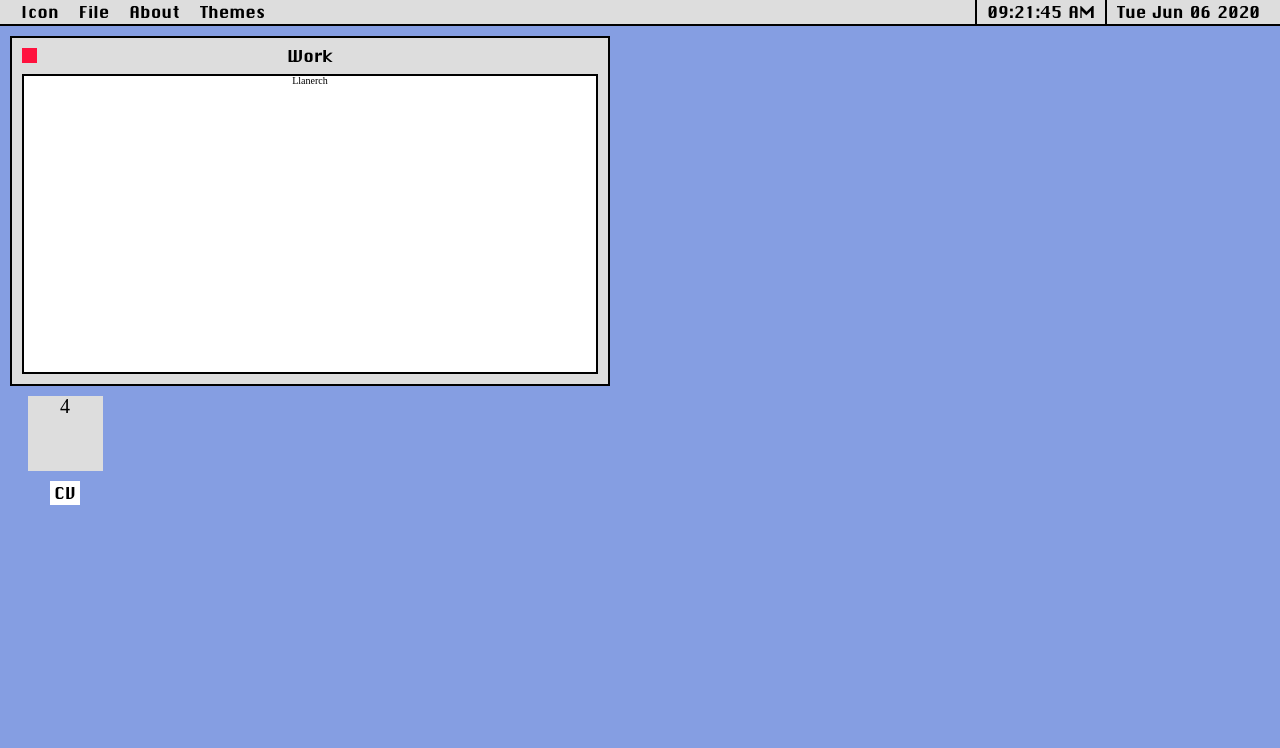
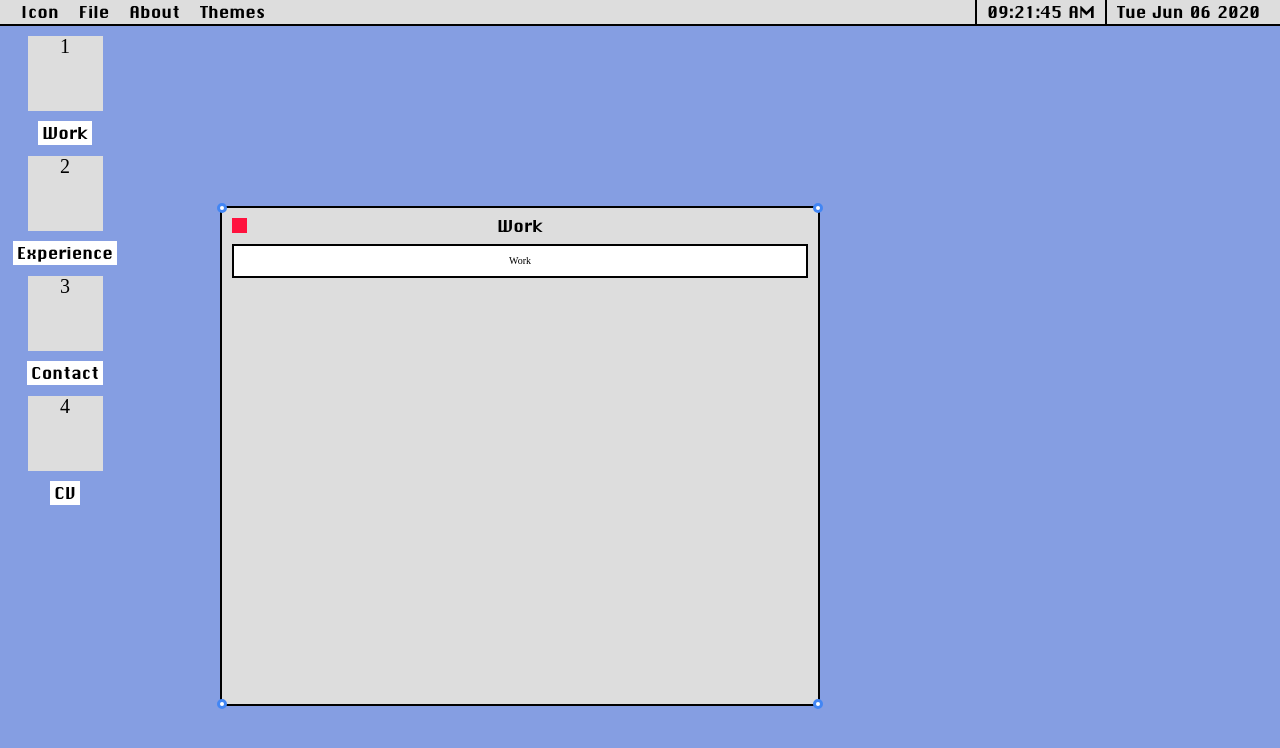
Before and after one commit to eagleeyejack/jackdavidevans-4, a Nuxt app: page / in a window 1280 px wide. Shown: the top 748 px of the page. Built offline with nearby package versions, Linux system fonts and the light colour scheme.

Commit message:
Resize div functionality

```diff
--- a/components/Window.vue
+++ b/components/Window.vue
@@ -1,18 +1,22 @@
 <template>
 	<div
 		v-show="localVisible === 1"
-		:id="title"
+		:id="title.toLowerCase()"
 		:index="index"
 		:style="{ top: y + 'px', left: x + 'px' }"
 		class="window"
 		draggable="true"
 	>
-		<div>
-			<button class="window__close" @click="close" />
+		<div class="window__inner">
+			<button class="window__close" @click="close(title.toLowerCase())" />
 			<div class="window__title">{{ title }}</div>
 			<div class="window__contents">
 				<slot></slot>
 			</div>
+			<div class="resizer top-left" />
+			<div class="resizer top-right" />
+			<div class="resizer bottom-left" />
+			<div class="resizer bottom-right" />
 		</div>
 	</div>
 </template>
@@ -20,9 +24,10 @@
 <script lang="ts">
 import Vue from "vue"
 import dragItems from "../mixins/dragItems"
+import resizeDiv from "../mixins/resizeDiv"
 
 export default Vue.extend({
-	mixins: [dragItems],
+	mixins: [dragItems, resizeDiv],
 	props: {
 		title: {
 			type: String,
@@ -36,13 +41,17 @@ export default Vue.extend({
 			type: Number,
 			required: true,
 			default: 0
+		},
+		close: {
+			type: Function,
+			required: true
 		}
 	},
 	data() {
 		return {
 			localVisible: 0,
-			y: this.index * 10 + 110 * (this.index - 1),
-			x: this.index * 10 + 110 * (this.index - 1)
+			y: this.index * 10 + 170 * this.index,
+			x: this.index * 10 + 210 * this.index
 		}
 	},
 	watch: {
@@ -55,19 +64,41 @@ export default Vue.extend({
 	},
 	mounted() {
 		dragItems.methods.dragElement(this.$el)
-		console.log(this.index * 10 + 10 * (this.index - 1))
+		resizeDiv.methods.resizeDiv(`#${this.title.toLowerCase()}`)
 		this.localVisible = this.visible
-	},
-	methods: {
-		close() {
-			this.localVisible = 0
-			console.log("ding")
-		}
 	}
 })
 </script>
 
 <style scoped lang="scss">
+.resizer {
+	width: 10px;
+	height: 10px;
+	border-radius: 50%; /*magic to turn square into circle*/
+	background: white;
+	border: 3px solid #4286f4;
+	position: absolute;
+}
+.resizer.top-left {
+	left: -5px;
+	top: -5px;
+	cursor: nwse-resize; /*resizer cursor*/
+}
+.resizer.top-right {
+	right: -5px;
+	top: -5px;
+	cursor: nesw-resize;
+}
+.resizer.bottom-left {
+	left: -5px;
+	bottom: -5px;
+	cursor: nesw-resize;
+}
+.resizer.bottom-right {
+	right: -5px;
+	bottom: -5px;
+	cursor: nwse-resize;
+}
 .window {
 	position: absolute;
 	top: 0;
@@ -80,6 +111,11 @@ export default Vue.extend({
 	left: 300px;
 	z-index: 1;
 	border: 2px solid var(--color-black);
+	min-height: 500px;
+
+	&__inner {
+		height: 100%;
+	}
 
 	&__title {
 		display: inline-block;
@@ -91,6 +127,7 @@ export default Vue.extend({
 		width: 100%;
 		cursor: grab;
 		padding-bottom: var(--space-tiny);
+		width: 100%;
 	}
 
 	&__close {
@@ -106,8 +143,10 @@ export default Vue.extend({
 
 	&__contents {
 		background: var(--color-white);
-		min-height: 300px;
 		border: 2px solid var(--color-black);
+		height: calc(100% - 26px);
+		width: 100%;
+		padding: var(--space-tiny);
 	}
 }
 </style>
--- a/mixins/dragItems.ts
+++ b/mixins/dragItems.ts
@@ -30,11 +30,13 @@ export default {
 
 				elmnt.style.top = elmnt.offsetTop - pos2 + "px"
 				elmnt.style.left = elmnt.offsetLeft - pos1 + "px"
+				elmnt.style.zIndex = 5
 			}
 
 			function closeDragElement() {
 				document.onmouseup = null
 				document.onmousemove = null
+				elmnt.style.zIndex = 4
 			}
 		}
 	}
--- /dev/null
+++ b/mixins/resizeDiv.ts
@@ -0,0 +1,84 @@
+export default {
+	methods: {
+		resizeDiv(div: any) {
+			const element = document.querySelector(div)
+			const resizers = document.querySelectorAll(div + " .resizer")
+			const minimumSize = 20
+			let originalWidth = 0
+			let originalHeight = 0
+			let originalX = 0
+			let originalY = 0
+			let originalMouseX = 0
+			let originalMouseY = 0
+			for (let i = 0; i < resizers.length; i++) {
+				const currentResizer = resizers[i]
+				currentResizer.addEventListener("mousedown", function (e: any) {
+					e.preventDefault()
+					e.stopPropagation()
+
+					originalWidth = parseFloat(getComputedStyle(element, null).getPropertyValue("width").replace("px", ""))
+					originalHeight = parseFloat(getComputedStyle(element, null).getPropertyValue("height").replace("px", ""))
+					originalX = element.getBoundingClientRect().left
+					originalY = element.getBoundingClientRect().top
+					originalMouseX = e.pageX
+					originalMouseY = e.pageY
+					window.addEventListener("mousemove", resize)
+					window.addEventListener("mouseup", stopResize)
+				})
+
+				// eslint-disable-next-line no-inner-declarations
+				function resize(e: any) {
+					e.stopPropagation()
+					e.target.setAttribute("draggable", false)
+					if (currentResizer.classList.contains("bottom-right")) {
+						const width = originalWidth + (e.pageX - originalMouseX)
+						const height = originalHeight + (e.pageY - originalMouseY)
+						if (width > minimumSize) {
+							element.style.width = width + "px"
+						}
+						if (height > minimumSize) {
+							element.style.height = height + "px"
+						}
+					} else if (currentResizer.classList.contains("bottom-left")) {
+						const height = originalHeight + (e.pageY - originalMouseY)
+						const width = originalWidth - (e.pageX - originalMouseX)
+						if (height > minimumSize) {
+							element.style.height = height + "px"
+						}
+						if (width > minimumSize) {
+							element.style.width = width + "px"
+							element.style.left = originalX + (e.pageX - originalMouseX) + "px"
+						}
+					} else if (currentResizer.classList.contains("top-right")) {
+						const width = originalWidth + (e.pageX - originalMouseX)
+						const height = originalHeight - (e.pageY - originalMouseY)
+						if (width > minimumSize) {
+							element.style.width = width + "px"
+						}
+						if (height > minimumSize) {
+							element.style.height = height + "px"
+							element.style.top = originalY + (e.pageY - originalMouseY) + "px"
+						}
+					} else {
+						const width = originalWidth - (e.pageX - originalMouseX)
+						const height = originalHeight - (e.pageY - originalMouseY)
+						if (width > minimumSize) {
+							element.style.width = width + "px"
+							element.style.left = originalX + (e.pageX - originalMouseX) + "px"
+						}
+						if (height > minimumSize) {
+							element.style.height = height + "px"
+							element.style.top = originalY + (e.pageY - originalMouseY) + "px"
+						}
+					}
+				}
+
+				// eslint-disable-next-line no-inner-declarations
+				function stopResize() {
+					element.setAttribute("draggable", true)
+					window.removeEventListener("mousemove", resize)
+				}
+			}
+		}
+	}
+}
--- a/pages/index.vue
+++ b/pages/index.vue
@@ -7,22 +7,22 @@
 			<DesktopIcon title="Contact" :index="3" @click.native="open('contact')" />
 			<DesktopIcon title="CV" :index="4" @click.native="open('cv')" />
 
-			<Window title="Work" :index="1" :visible="windows.work">
+			<Window title="Work" :index="1" :visible="windows.work" :close="close">
 				<div>
-					<h1>Llanerch</h1>
+					<h1>Work</h1>
 				</div>
 			</Window>
-			<Window title="Experience" :index="2" :visible="windows.experience">
+			<Window title="Experience" :index="2" :visible="windows.experience" :close="close">
 				<div>
 					<h1>Exsdd</h1>
 				</div>
 			</Window>
-			<Window title="CV" :index="4" :visible="windows.cv">
+			<Window title="CV" :index="4" :visible="windows.cv" :close="close">
 				<div>
 					<h1>Exsdd</h1>
 				</div>
 			</Window>
-			<Window title="Contact" :index="3" :visible="windows.contact">
+			<Window title="Contact" :index="3" :visible="windows.contact" :close="close">
 				<div>
 					<h1>Exsdd</h1>
 				</div>
@@ -49,6 +49,9 @@ export default Vue.extend({
 	methods: {
 		open(name: string) {
 			Vue.set(this.windows, name, 1)
+		},
+		close(name: string) {
+			Vue.set(this.windows, name, 0)
 		}
 	}
 })
```
